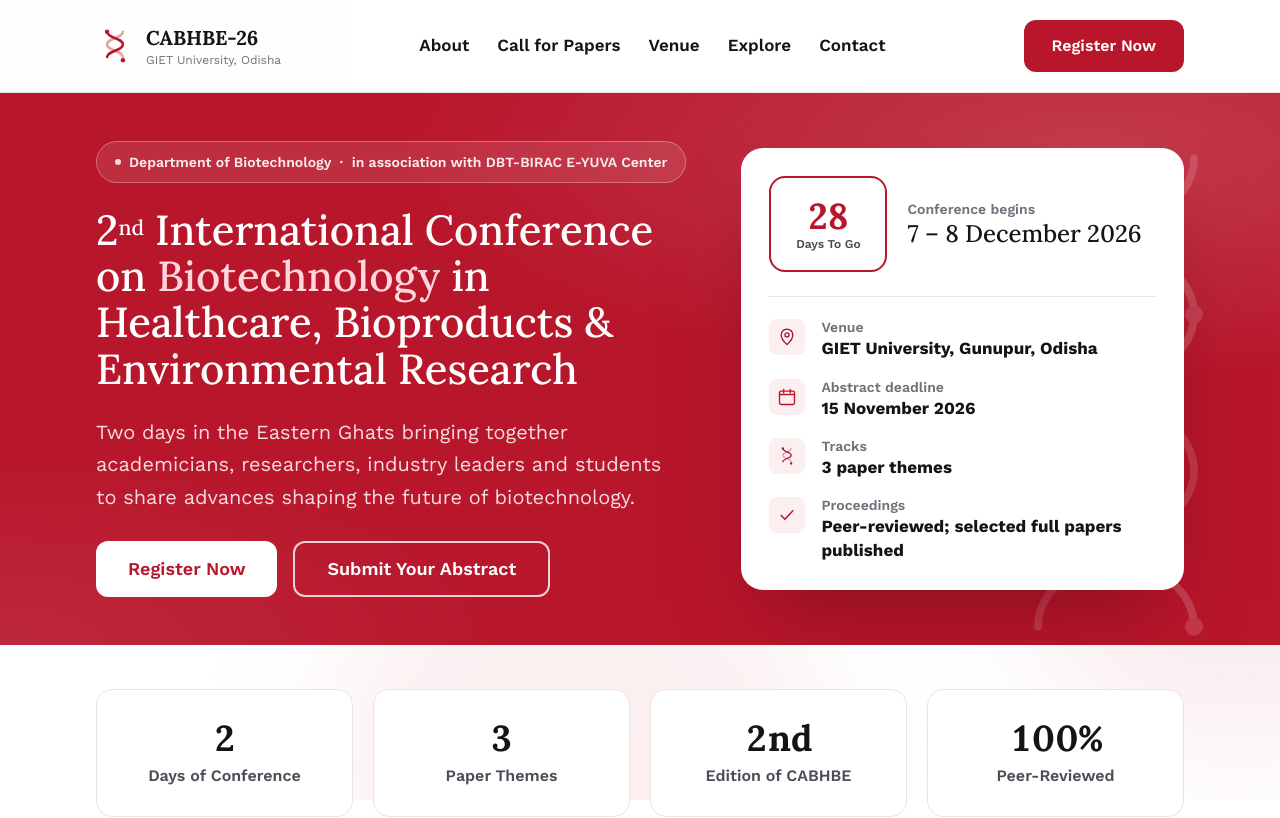
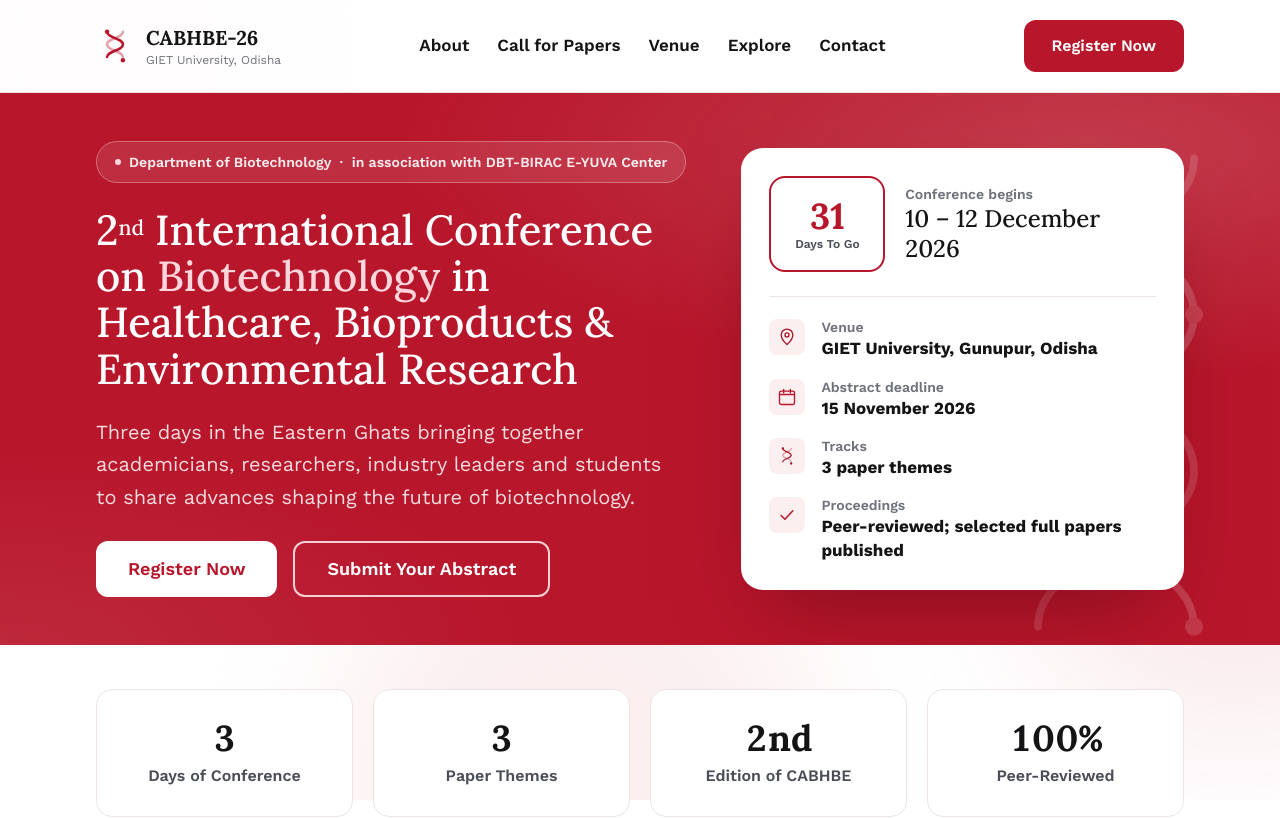
Before and after one commit to Ashmit-Raj-00/CabHBE, a Next.js app in the folder web/: page / in a window 1280 px wide. Shown: the top 818 px of the page. Built offline with nearby package versions, Linux system fonts and the light colour scheme.

Commit message:
Revert "event date change"
This reverts commit 43bbb2c31d4e7779bcad984ee2e4e8e0ab02c54a.

```diff
--- a/web/src/app/about/page.tsx
+++ b/web/src/app/about/page.tsx
@@ -30,7 +30,7 @@ export default function AboutPage() {
       <PageHero
         eyebrow="About"
         title="Biotechnology, brought together in Gunupur"
-        subtitle="A multidisciplinary platform connecting universities, industry, healthcare and policy across two days — and the people organizing it."
+        subtitle="A multidisciplinary platform connecting universities, industry, healthcare and policy across three days — and the people organizing it."
       />
 
       <div className="sticky top-18 z-40 border-b border-border bg-white/92 backdrop-blur sm:top-23">
--- a/web/src/app/page.tsx
+++ b/web/src/app/page.tsx
@@ -76,7 +76,7 @@ export default function Home() {
             </h1>
 
             <p className="max-w-xl text-base leading-relaxed text-cream/85 sm:text-xl">
-              Two days in the Eastern Ghats bringing together academicians, researchers, industry
+              Three days in the Eastern Ghats bringing together academicians, researchers, industry
               leaders and students to share advances shaping the future of biotechnology.
             </p>
 
@@ -129,7 +129,7 @@ export default function Home() {
       {/* QUICK FACTS */}
       <Section className="py-9">
         <div className="stagger grid grid-cols-2 gap-3 sm:grid-cols-4 sm:gap-5">
-          <StatCard value="2" label="Days of Conference" />
+          <StatCard value="3" label="Days of Conference" />
           <StatCard value="3" label="Paper Themes" />
           <StatCard value="2nd" label="Edition of CABHBE" />
           <StatCard value="100%" label="Peer-Reviewed" />
--- a/web/src/content/conference.ts
+++ b/web/src/content/conference.ts
@@ -10,8 +10,8 @@
 import { formatDate, formatDateRange } from "@/lib/dates";
 
 export const dates = {
-  conferenceStart: "2026-12-07",
-  conferenceEnd: "2026-12-08",
+  conferenceStart: "2026-12-10",
+  conferenceEnd: "2026-12-12",
   abstractDeadline: "2026-11-15",
   acceptanceNotice: "2026-11-20",
   fullPaperDeadline: "2026-11-30",
```
